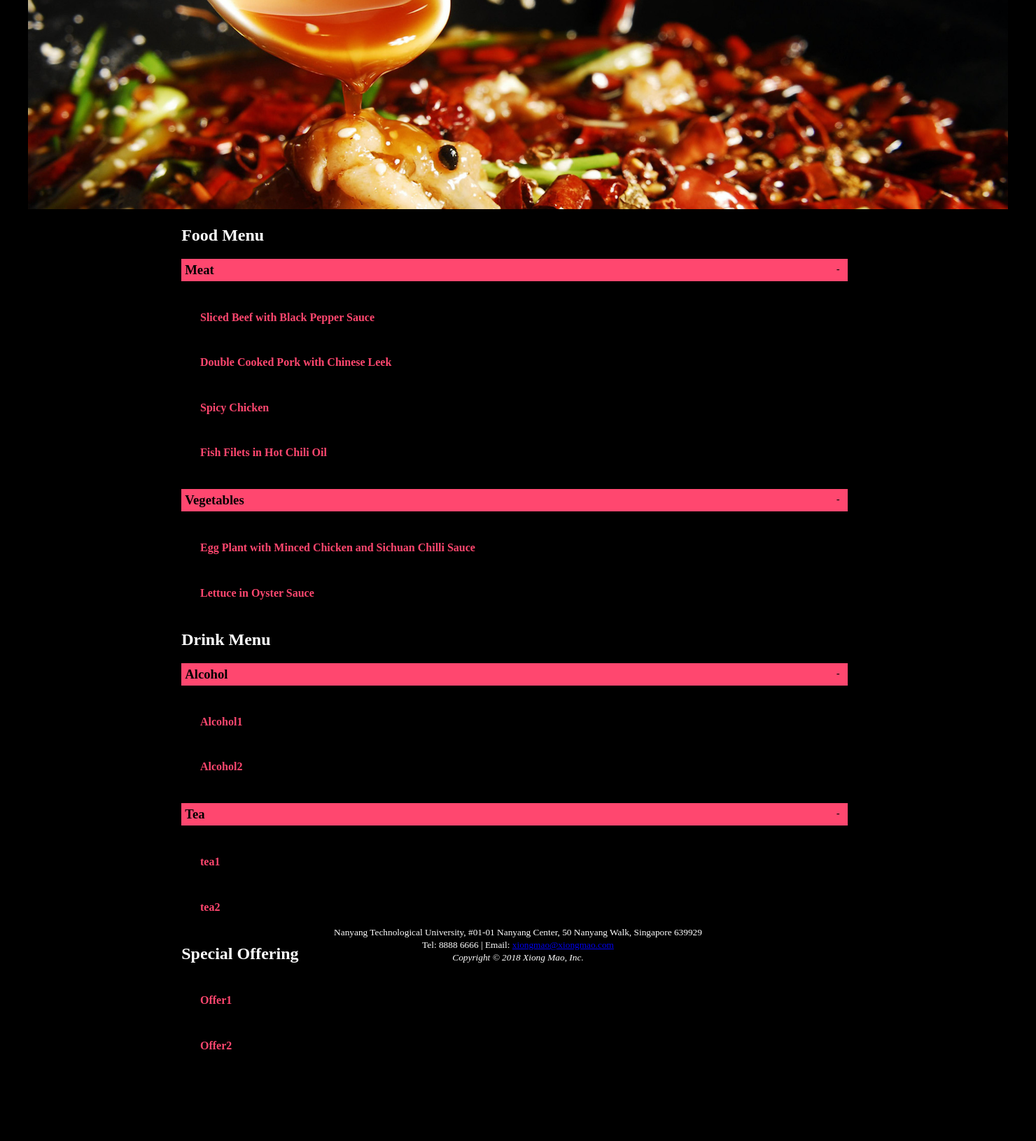
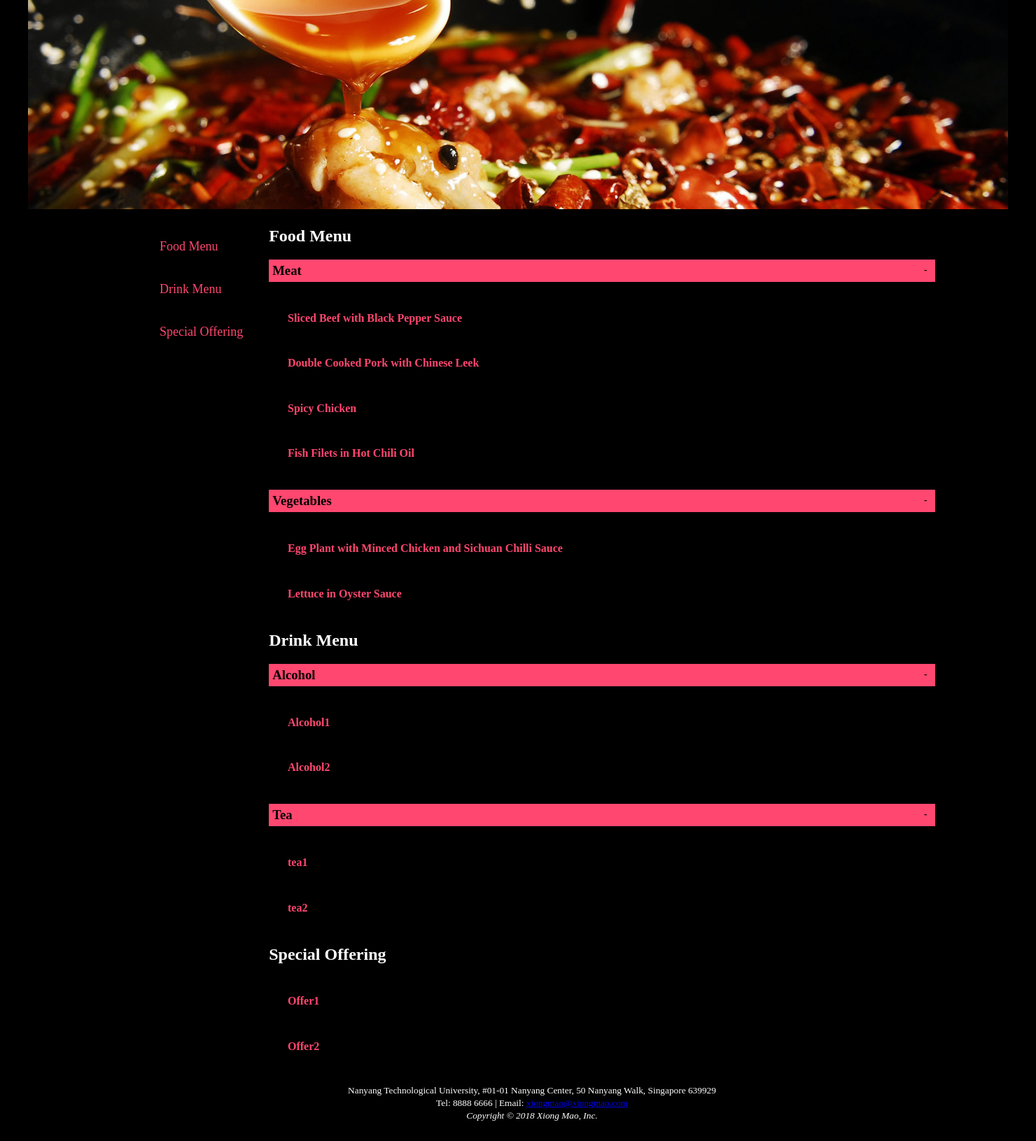
Before and after one commit to Xfan1025/EE4717-Web-Application-Design-Project, a PHP site: page /menu.html in a window 1480 px wide. Shown: the part 120-1751 px from the top of the page at 70% size. Before the commit the page ends 1620 px from the top, so only its background shows below. Run offline with PHP 8.4, Linux system fonts and the light colour scheme.

Commit message:
minor fixs

```diff
--- a/menu.html
+++ b/menu.html
@@ -12,7 +12,35 @@
 }
 #wrapper {
 	text-align: center;
+	height: auto;
+
 }
+
+#menu_nav {
+	float: left;
+
+	text-align: left;
+	/* float: left; */
+	width: 200px;
+	height: 200px;
+	padding-top: 10px;
+	margin-left: 180px;
+    /* padding-left: 20px; */
+    padding-top: 1px;
+	font-style: bold;
+	color: #FF476F;
+	font-size: 18px;
+	position: fixed;
+	height: auto;
+
+}
+#menu_nav ul {
+list-style-type: none;
+}
+#menu_nav li {
+padding: 20px 0px;
+}
+
 #menu {
 	/* Problem in align in two columns without float */
 	/* float: left;  */
@@ -20,13 +48,19 @@
 	width: 65%;
 	text-align: center;
 	vertical-align: top;
+	margin-left: 200px;
+    padding-left: 50px;
+    padding-top: 1px;
 	margin-right: 10px;
 	display: inline-block;
+	height: auto;
+
 }
 
 #menu h3 {
 	text-align: left;
 }
+
 .product td {
 	text-align: left;
 	vertical-align: left;
@@ -136,6 +170,21 @@ table {
 	<div id="header">
 		<img src="Assets/headerMenu.png" width="1400" height="300">
 	</div>
+
+	<div id="menu_nav">
+		<ul>
+			<li>
+				Food Menu
+			</li>
+			<li>
+				Drink Menu
+			</li>
+			<li>
+				Special Offering
+			</li>
+		</ul>
+
+	</div>
 	<div id="menu">
 		<h2>Food Menu</h2>
 		<h3>Meat<input type="button" class="btn" id="btnMeat" value="-" onclick="foldMeat();"></h3>
--- a/xiongmao.css
+++ b/xiongmao.css
@@ -26,7 +26,13 @@ nav a {
 	font-weight: bold;
 	color: #FFFFFF;
 }
+/* footer {
+	padding: 20px;
+	text-align: center;
+} */
 footer {
 	padding: 20px;
 	text-align: center;
+	column-span: all;
+	width: 100%
 }
```
